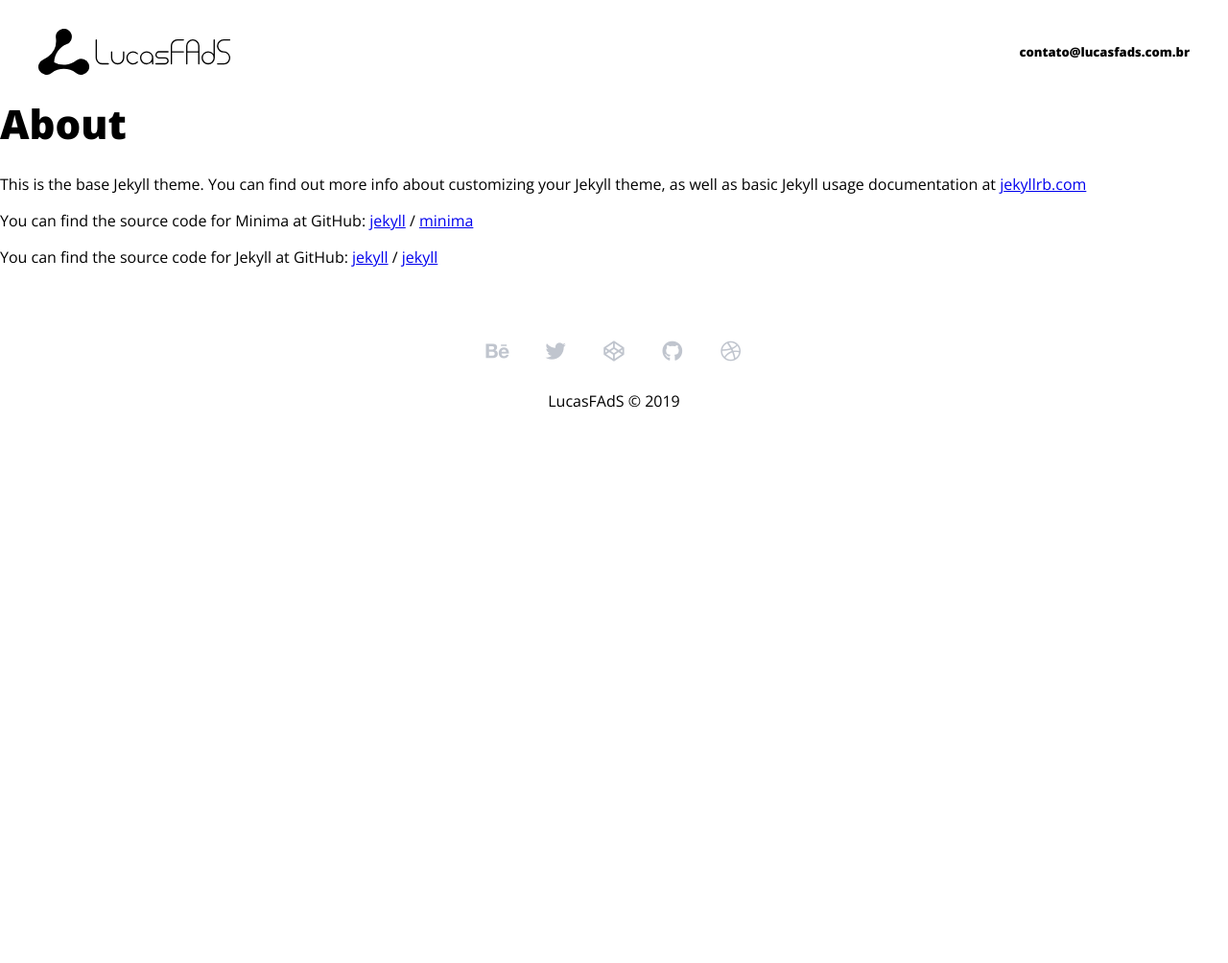
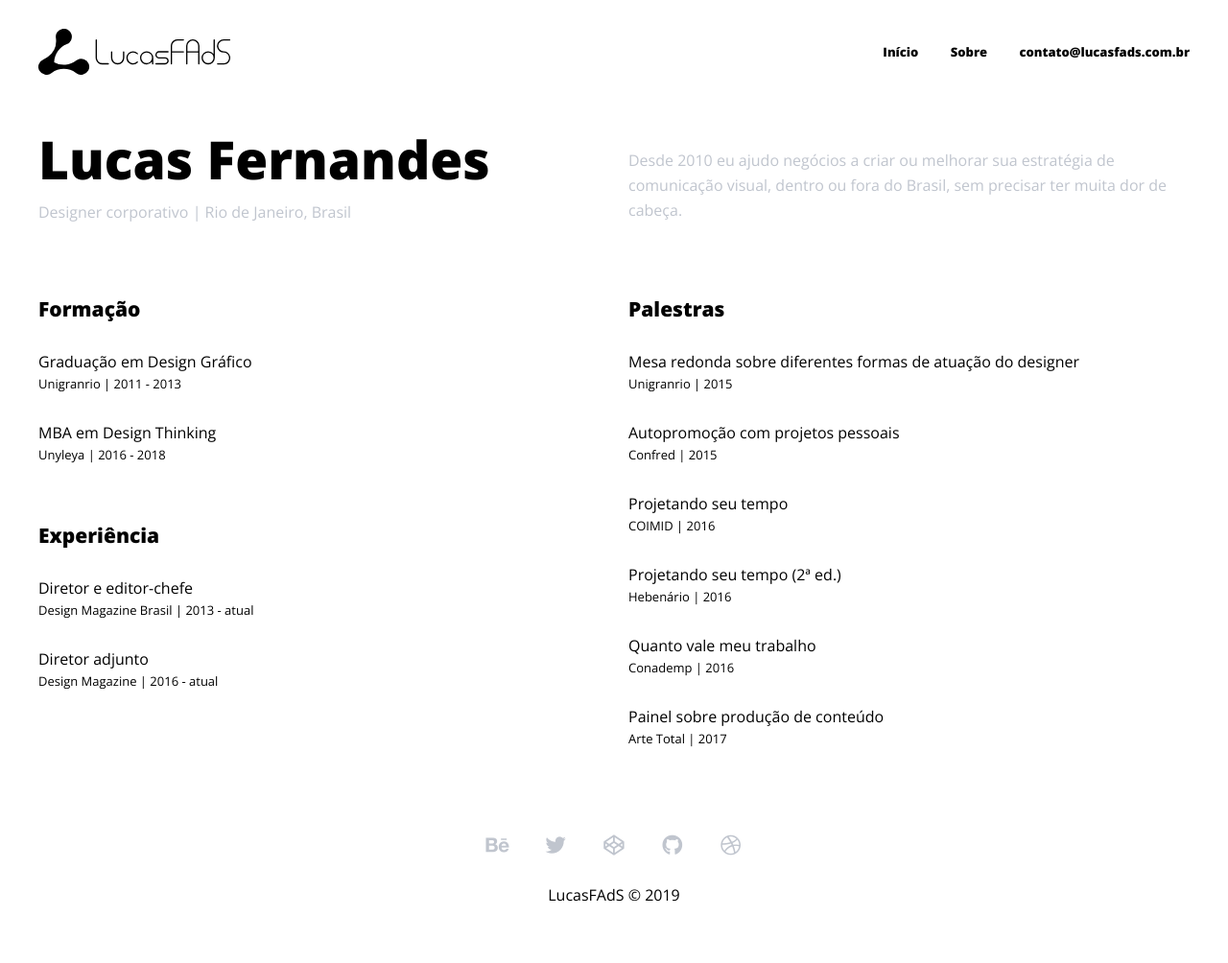
Before and after one commit to lucasfads/lucasfads.github.io, a Jekyll site: the page built from about.md, in a window 1280 px wide. Shown: the whole page at 96% size. Built offline with Jekyll 4.4.1, drawn with Linux system fonts in a browser that asks for light colours; nearby versions of some CDN libraries; before the commit the page ends 900 px from its top, so only the background shows below that.

Commit message:
página about/resume/cv adicionada

```diff
--- a/_config.yml
+++ b/_config.yml
@@ -31,6 +31,8 @@ plugins:
 collections:
   portfolio:
     output: true
+  resume:
+    output: false
 
 defaults:
   - scope:
--- a/_includes/header.html
+++ b/_includes/header.html
@@ -11,6 +11,12 @@
     <input type="checkbox" id="menu-toggle">
 
     <nav>
+
+      {% for item in site.data.menu.docs %}
+        <a href="{{ item.url }}">{{ item.title }}</a>
+      {% endfor %}
       <a href="mailto:{{site.email}}" target="_blank">contato@lucasfads.com.br</a>
+
+
     </nav>
 </header>
--- /dev/null
+++ b/_layouts/resume.html
@@ -0,0 +1,62 @@
+---
+layout: default
+---
+
+<div id="bio" class="container">
+  <div>
+    <h1>{{ page.who }}</h1>
+    <span>{{ page.subtitle }} | {{ page.location }}</span>
+  </div>
+  <div id="bio-desc">
+    {{ content }}
+  </div>
+</div>
+
+<div id="curriculum" class="container">
+
+  <div class="cv-section">
+    <h2>Formação</h2>
+
+    {% assign formacao = site.resume | where:'categories', "Formação" %}
+
+    <ul>
+      {% for formacao in formacao %}
+        <li>
+          <h3>{{ formacao.title }}</h3>
+          <span>{{ formacao.where }} | {{ formacao.when }}</span>
+        </li>
+      {% endfor %}
+    </ul>
+  </div>
+
+  <div class="cv-section">
+    <h2>Experiência</h2>
+
+    {% assign experiencia = site.resume | where:'categories', "Experiência" %}
+
+    <ul>
+      {% for experiencia in experiencia %}
+        <li>
+          <h3>{{ experiencia.title }}</h3>
+          <span>{{ experiencia.where }} | {{ experiencia.when }}</span>
+        </li>
+      {% endfor %}
+    </ul>
+  </div>
+
+  <div class="cv-section">
+    <h2>Palestras</h2>
+
+    {% assign palestras = site.resume | where:'categories', "Palestra" %}
+
+    <ul>
+      {% for palestra in palestras %}
+        <li>
+          <h3>{{ palestra.title }}</h3>
+          <span>{{ palestra.where }} | {{ palestra.when }}</span>
+        </li>
+      {% endfor %}
+    </ul>
+  </div>
+
+</div>
--- a/about.md
+++ b/about.md
@@ -1,18 +1,10 @@
 ---
-layout: page
+layout: resume
 title: About
 permalink: /about/
+who: "Lucas Fernandes"
+subtitle: "Designer corporativo"
+location: "Rio de Janeiro, Brasil"
 ---
 
-This is the base Jekyll theme. You can find out more info about customizing your Jekyll theme, as well as basic Jekyll usage documentation at [jekyllrb.com](https://jekyllrb.com/)
-
-You can find the source code for Minima at GitHub:
-[jekyll][jekyll-organization] /
-[minima](https://github.com/jekyll/minima)
-
-You can find the source code for Jekyll at GitHub:
-[jekyll][jekyll-organization] /
-[jekyll](https://github.com/jekyll/jekyll)
-
-
-[jekyll-organization]: https://github.com/jekyll
+Desde 2010 eu ajudo negócios a criar ou melhorar sua estratégia de comunicação visual, dentro ou fora do Brasil, sem precisar ter muita dor de cabeça.
--- a/css/style.css
+++ b/css/style.css
@@ -109,6 +109,7 @@ nav a {
 
 #intro p {
 	font-size: 16px;
+	line-height: 26px;
 	color: var(--gray-dark);
 	margin: 30px auto;
 	max-width: 600px;
@@ -309,6 +310,79 @@ article .categories {
 	}
 }
 
+/* ABOUT */
+
+#bio h1 {
+	font-weight: 800;
+    font-size: 42px;
+    line-height: 42px;
+    margin: 0px 0px 15px;
+}
+
+#bio span, #bio p {
+	display: block;
+	color: var(--gray-dark);
+	font-size: 16px;
+	line-height: 26px;
+}
+
+.cv-section {
+	margin: 0px 0px 30px;
+}
+
+.cv-section h2 {
+	font-size: 21px;
+	margin: 0px;
+}
+
+.cv-section ul {
+	margin: 0px;
+	padding: 0px;
+}
+
+.cv-section li {
+	list-style: none;
+	margin: 30px 0px;
+}
+
+.cv-section h3 {
+	margin: 0px;
+	font-size: 16px;
+	font-weight: normal;
+}
+
+.cv-section span {
+	font-size: 13px;
+}
+
+@media only screen and (min-width: 48em), screen and (orientation: landscape) {
+	#bio {
+		display: grid;
+		grid-template-columns: 1fr 1fr;
+		grid-column-gap: 30px;
+	}
+
+	#bio h1 {
+    	font-size: 55px;
+    	line-height: 55px;
+	}
+
+	#curriculum {
+		display: grid;
+		grid-template-columns: 1fr 1fr;
+		grid-template-rows: 0fr 0fr;
+		grid-column-gap: 30px;
+	}
+	.cv-section:nth-of-type(2) {
+		grid-column: 1;
+	}
+
+	.cv-section:last-of-type {
+		grid-column: 2;
+		grid-row: 1 / span 2;
+	}
+}
+
 /* FOOTER */
 
 footer {
```
Also changed, not shown: _data/menu.yml (added, +8 -0 lines), _resume/arte-total-2017.md (added, +7 -0 lines), _resume/atuacao-designer.md (added, +7 -0 lines), _resume/autopromocao-confred.md (added, +7 -0 lines), _resume/diretor-adjunto-dm.md (added, +7 -0 lines), _resume/diretor-dmbr.md (added, +7 -0 lines), _resume/graduacao-design-grafico.md (added, +7 -0 lines), _resume/mba-design-thinking.md (added, +7 -0 lines), _resume/projetando-seu-tempo-coimid.md (added, +7 -0 lines), _resume/projetando-seu-tempo-hebenario.md (added, +7 -0 lines), _resume/quanto-vale-meu-trabalho-conademp.md (added, +7 -0 lines).
